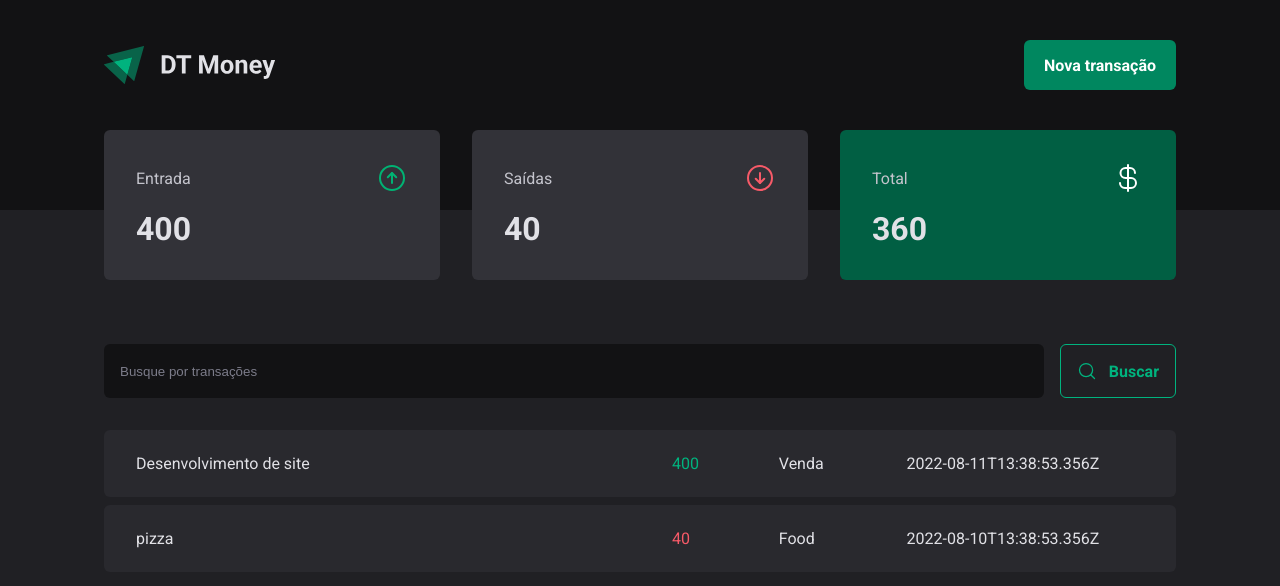
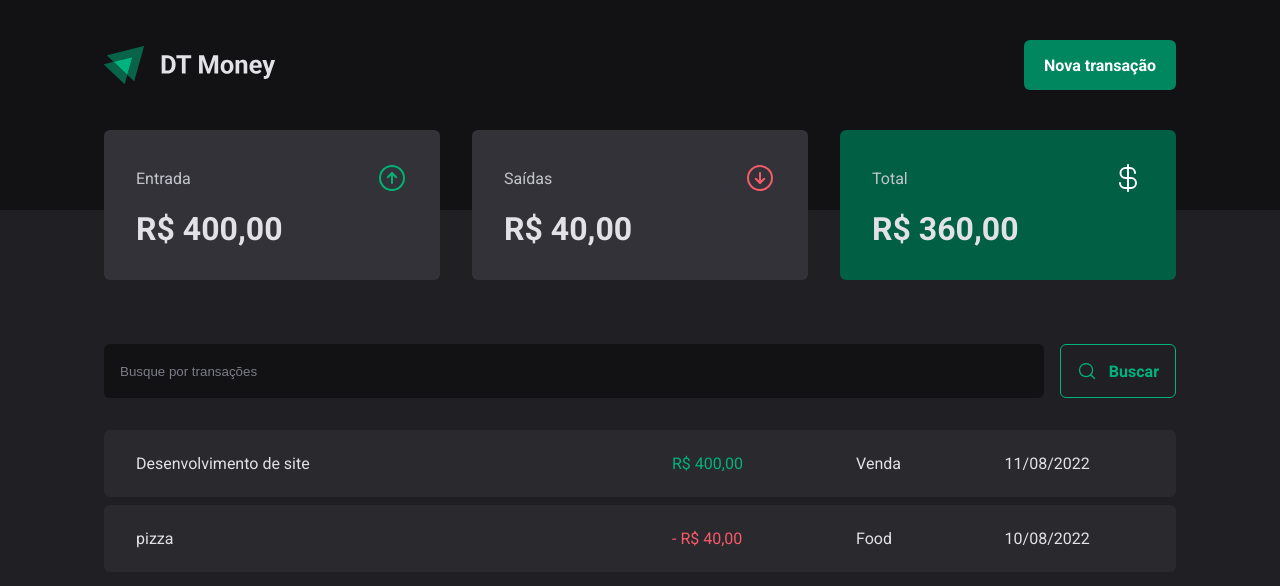
Before and after one commit to moraes3000/rocketseat-03-dt-money, a React (Vite) app: page / in a window 1280 px wide. Shown: the top 586 px of the page. Built offline with nearby package versions, Linux system fonts and the light colour scheme; data requests are answered from the project's data file.

Commit message:
Formatando valores

```diff
--- a/src/components/Summary/index.tsx
+++ b/src/components/Summary/index.tsx
@@ -3,6 +3,7 @@
 
 import { SummaryCard, SummaryContainer } from './styles';
 import { ArrowCircleDown, ArrowCircleUp, CurrencyDollar } from 'phosphor-react';
+import { priceFormatter } from '../../utils/formatter';
 
 export function Summary() {
   const { transactions } = useContext(TransactionsContext)
@@ -31,7 +32,7 @@
           <span>Entrada</span>
           <ArrowCircleUp size={32} color='#00b373' />
         </header>
-        <strong>{summary.income}</strong>
+        <strong>{priceFormatter.format(summary.income)}</strong>
       </SummaryCard>
 
       <SummaryCard>
@@ -39,7 +40,7 @@
           <span>Saídas</span>
           <ArrowCircleDown size={32} color='#f75a68' />
         </header>
-        <strong>{summary.outcome}</strong>
+        <strong>{priceFormatter.format(summary.outcome)}</strong>
       </SummaryCard>
 
       <SummaryCard variant='green'>
@@ -47,7 +48,7 @@
           <span>Total</span>
           <CurrencyDollar size={32} color='#fff' />
         </header>
-        <strong>{summary.total}</strong>
+        <strong>{priceFormatter.format(summary.total)}</strong>
       </SummaryCard>
 
     </SummaryContainer>
--- a/src/pages/Transactions/index.tsx
+++ b/src/pages/Transactions/index.tsx
@@ -3,6 +3,7 @@
 import { Header } from '../../components/Header';
 import { Summary } from '../../components/Summary';
 import { TransactionsContext } from '../../contexts/TransactionsContext';
+import { dateFormatter, priceFormatter } from '../../utils/formatter';
 import { SearchForm } from './components/SearchForm';
 
 import { PriceHighlight, TransactionContainer, TransactionTable } from './styles';
@@ -25,9 +26,15 @@
               return (
                 <tr key={transaction.id}>
                   <td width='50%'>{transaction.description}</td>
-                  <td><PriceHighlight variant={transaction.type}>{transaction.price}</PriceHighlight></td>
+                  <td><PriceHighlight variant={transaction.type}>
+                    {transaction.type === 'outcome' && '- '}
+                    {priceFormatter.format(transaction.price)}
+                  </PriceHighlight></td>
                   <td>{transaction.category}</td>
-                  <td>{transaction.createdAt}</td>
+                  <td>
+
+                    {dateFormatter.format(new Date(transaction.createdAt))}
+                  </td>
                 </tr>
               )
             })}
--- /dev/null
+++ b/src/utils/formatter.ts
@@ -0,0 +1,6 @@
+export const dateFormatter = new Intl.DateTimeFormat('pt-BR');
+
+export const priceFormatter = new Intl.NumberFormat('pt-BR', {
+  style: 'currency',
+  currency: 'BRL'
+});
```
